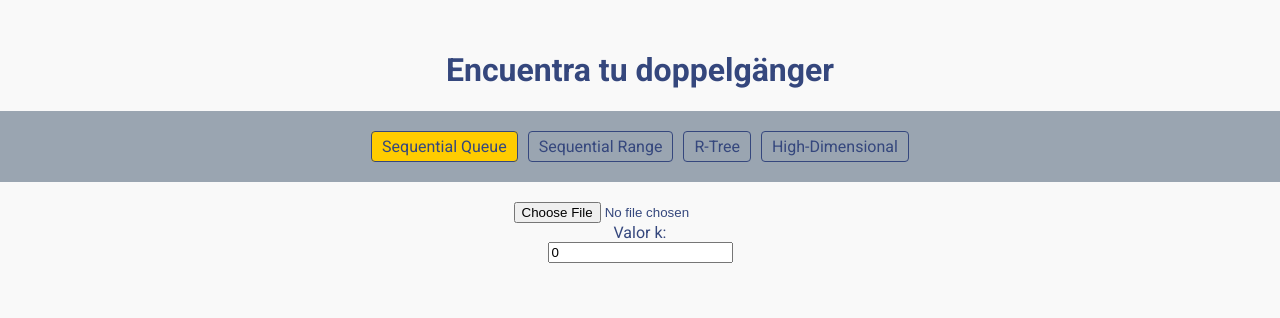
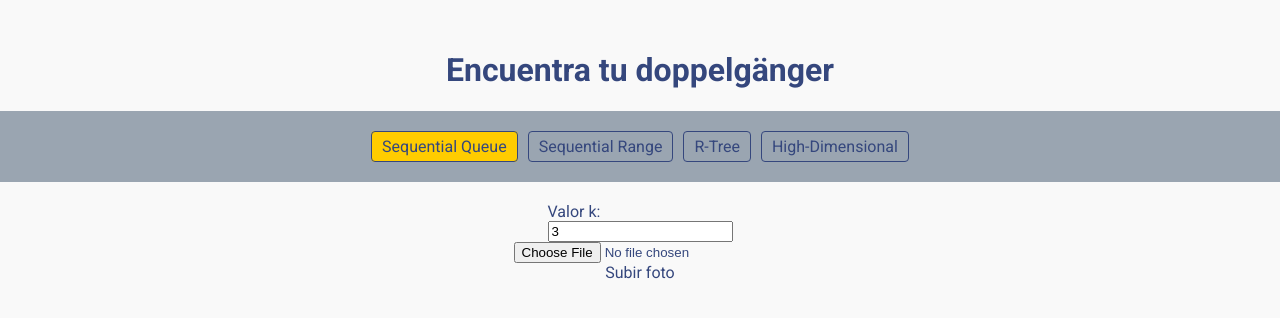
Before and after one commit to ValDLaw/Proyecto3BDD2, a Vue app in the folder frontend/: page /sequential_queue in a window 1280 px wide. Shown: the top 318 px of the page. Built offline with nearby package versions, Linux system fonts and the light colour scheme.

Commit message:
ApiView update

```diff
--- a/frontend/src/views/ApiView.vue
+++ b/frontend/src/views/ApiView.vue
@@ -1,15 +1,26 @@
 <template>
   <div class="container">
-      <input type="file" @change="handleFileUpload" accept="image/*" />
+
+    <div v-if="loading" class="loading-screen">
+      <div class="loader"></div>
+      <p>Cargando...</p>
+    </div>
+
+    <div class="input-container">
       <label for="k">Valor k:</label>
-      <input type="number" id="k" v-model="k" />
-      <div v-if="uploadedImage">
-        <h2>Imagen cargada:</h2>
-        <br>
+      <div class="custom-input">
+        <input type="number" id="k" min="1" v-model="k" />
+      </div>
+    </div>
+
+    <input id="fileInput" type="file" @change="handleFileUpload" accept="image/*" />
+    <label for="fileInput" class="custom-file-button">Subir foto</label>
+
+    <div class="container" v-if="uploadedImage">
       <div class="image-container">
         <img :src="uploadedImage" alt="Imagen cargada" class="uploaded-image" />
       </div>
-        <button @click="submitImage">Enviar imagen</button>
+      <button @click="submitImage" class="custom-file-button">¡Descúbre tu doppelgänger!</button>
     </div>
     <div v-if="responseImages.length > 0">
       <h2>Imágenes obtenidas:</h2>
@@ -24,9 +35,10 @@
 export default {
   data() {
     return {
+      loading: false,
       uploadedImage: '',
       responseImages: [],
-        k: 0
+      k: 3
     };
   },
   methods: {
@@ -50,6 +62,8 @@
       formData.append('file', file);
       formData.append('k', this.k)
 
+      this.loading = true;
+
       // Realizar la llamada a la API
       fetch(`/api/upload-image`, {
           method: 'POST',
@@ -59,9 +73,11 @@
       .then(data => {
         // Actualizar this.responseImages con las imágenes devueltas por la API
         this.responseImages = data.images;
+        this.loading = false;
       })
       .catch(error => {
         console.error(error);
+        this.loading = false;
       });
 
       // simulación de respuesta de la API
@@ -74,25 +90,3 @@
   }
 };
 </script>
-
-  <style>
-  .container {
-    display: flex;
-    justify-content: center;
-    flex-direction: column;
-    align-items: center;
-  }
-
-  .image-container {
-    height: 300px;
-    overflow: hidden;
-    display: flex;
-    justify-content: center;
-    flex-direction: column;
-    align-items: center;
-  }
-
-  .uploaded-image {
-    height: 100%;
-  }
-  </style>
```
Lines whose indentation alone changed are shown as unchanged.
